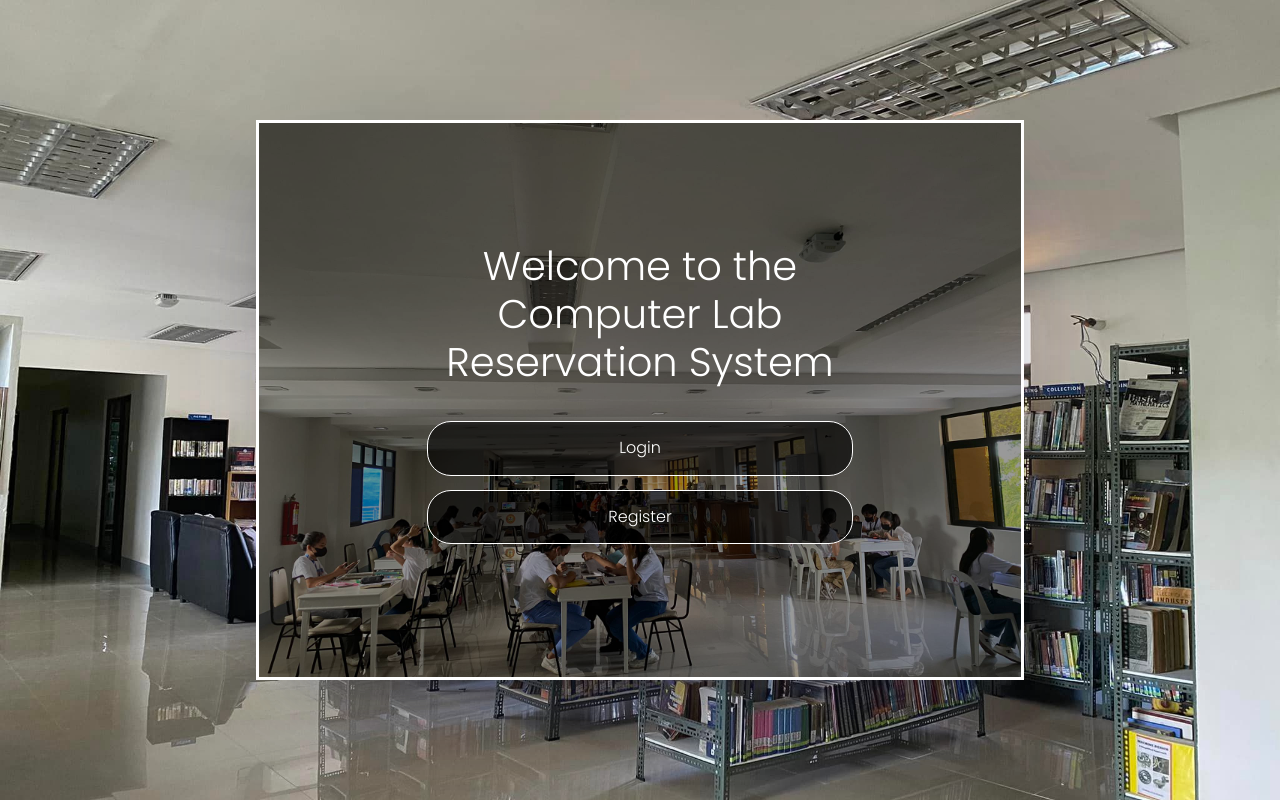
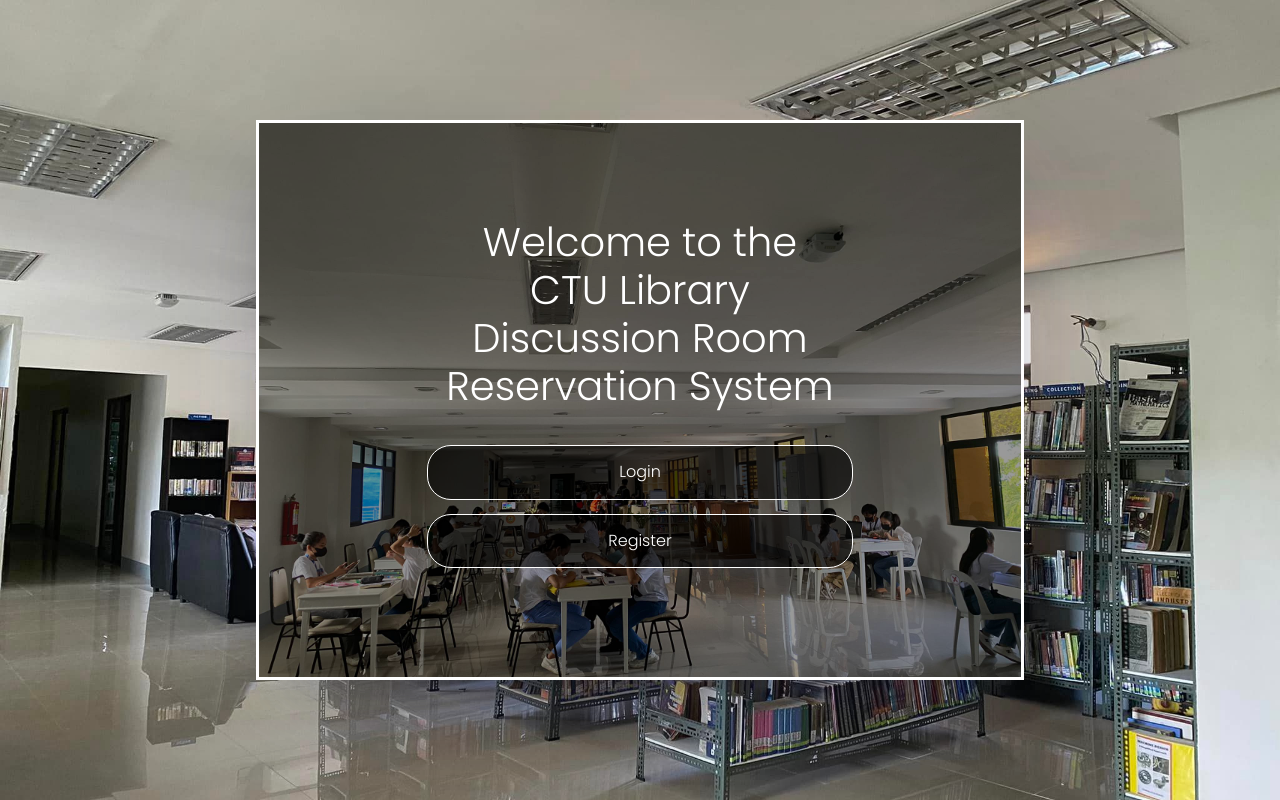
Before and after one commit to paws1234/group6pt2, a PHP site: page /index.php in a window 1280 px wide. Run offline with PHP 8.4, Linux system fonts and the light colour scheme; some libraries are stand-ins or nearby versions.

Commit message:
Update index.php

```diff
--- a/Group6-alvin-main/Group6/index.php
+++ b/Group6-alvin-main/Group6/index.php
@@ -45,7 +45,7 @@
             </div>
         </div>
         <div class="text">
-            <h1>Welcome to the<br>Computer Lab <br>Reservation System</h1>
+               <h1>Welcome to the<br>CTU Library <br> Discussion Room <br>Reservation System</h1>
             <div class="bttn">
                 <a class="login-button" data-bs-toggle="modal" data-bs-target="#login-modal"
                     data-bs-whatever="login-modal">
@@ -174,6 +174,4 @@
             </div>
         </div>
     </div>
-
-
 </html>
```
